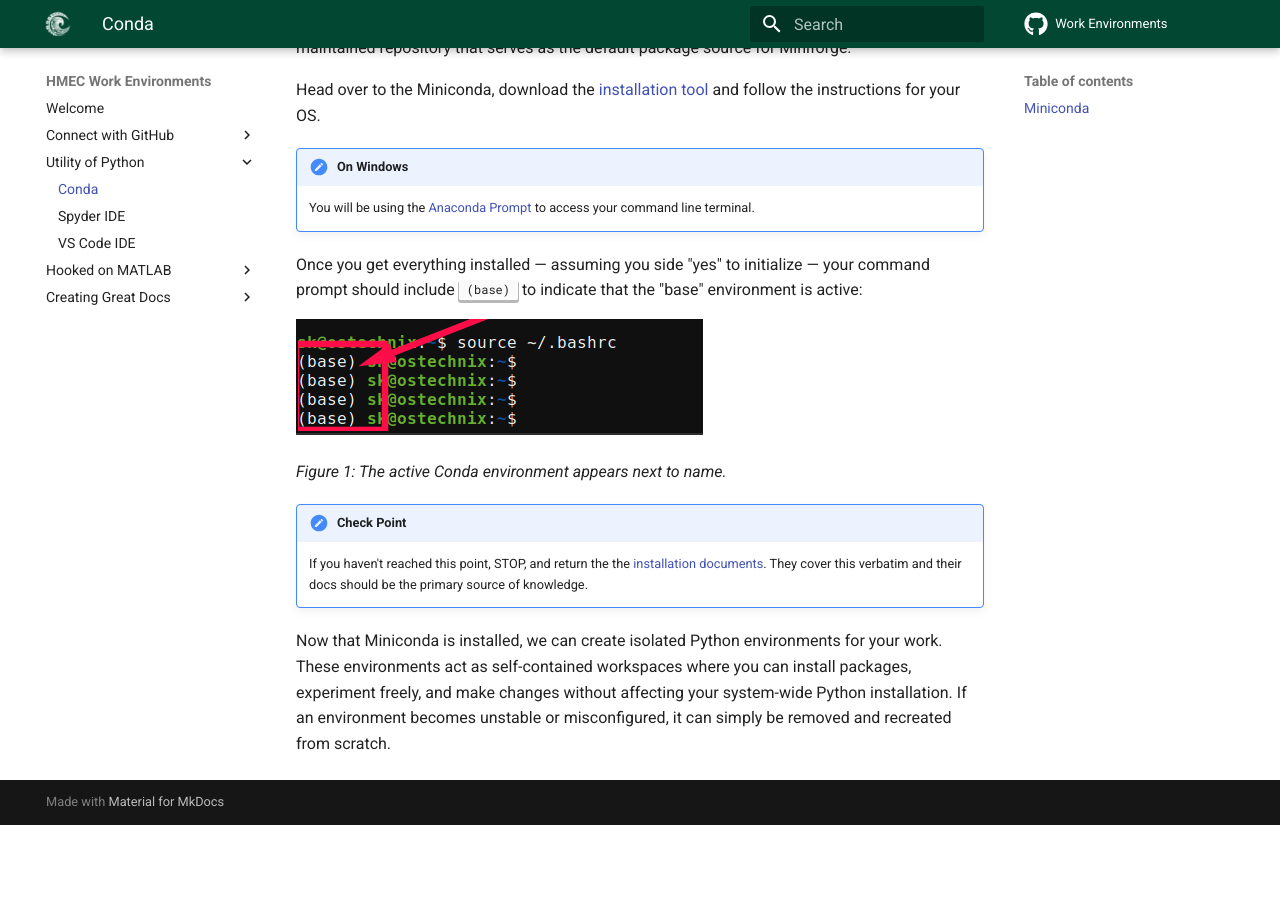
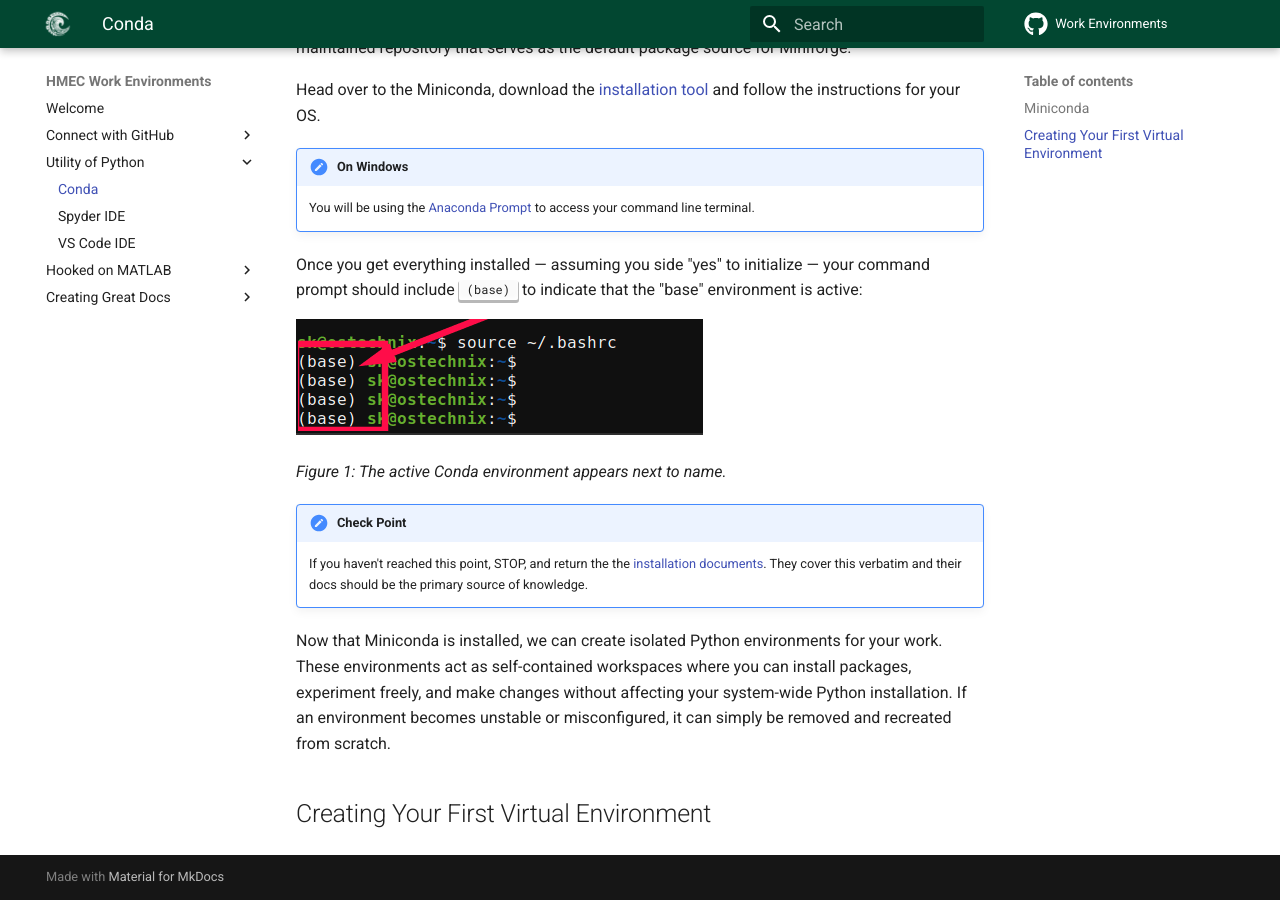
Before and after one commit to HMEC-UH/work_environments, an MkDocs documentation site: the page built from docs/src/python/conda.md, in a window 1280 px wide and 900 px high, scrolled down 600 px. Built offline with MkDocs 1.6.1 and Material for MkDocs 9.7.7, drawn with Linux system fonts in a browser that asks for light colours; plug-ins that fetch from the network failed and are left out; comment, search, counter and statistics services are not loaded; before the commit the page ends 1425 px from its top, so only the background shows below that.

Commit message:
Add section on creating a virtual environment

```diff
--- a/docs/src/python/conda.md
+++ b/docs/src/python/conda.md
@@ -24,3 +24,5 @@ Once you get everything installed — assuming you side "yes" to initialize —
     If you haven't reached this point, STOP, and return the the [installation documents](https://www.anaconda.com/docs/getting-started/miniconda/install/overview). They cover this verbatim and their docs should be the primary source of knowledge.
 
 Now that Miniconda is installed, we can create isolated Python environments for your work. These environments act as self-contained workspaces where you can install packages, experiment freely, and make changes without affecting your system-wide Python installation. If an environment becomes unstable or misconfigured, it can simply be removed and recreated from scratch.
+
+## Creating Your First Virtual Environment
```
